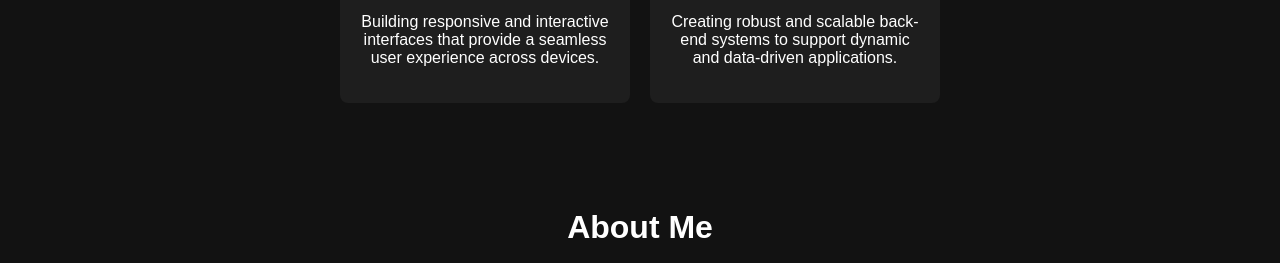
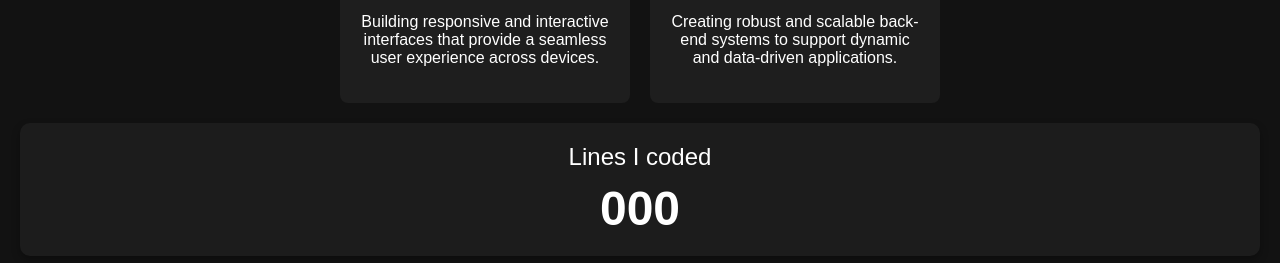
Before and after one commit to BlackDevLabs/BlackDevLabs.github.io, a plain HTML site: page index.html in a window 1280 px wide. Shown: the part 678-941 px from the top of the page. Drawn offline with Linux system fonts and the light colour scheme; some icons are missing.

Commit message:
Add files via upload

```diff
--- a/index.html
+++ b/index.html
@@ -94,6 +94,10 @@
             <p>Creating robust and scalable back-end systems to support dynamic and data-driven applications.</p>
         </div>
     </div>
+    <div class="counter-container">
+        <div class="title">Lines I coded</div>
+        <div class="counter" id="counter">000</div>
+    </div>
 </section>
 
 <section id="about">
--- a/script.js
+++ b/script.js
@@ -14,3 +14,29 @@ document.addEventListener("DOMContentLoaded", function() {
         window.scrollTo(0, 0);
     }, 1000);
 });
+let count = 0;
+
+function formatCount(count) {
+    if (count >= 1e6) {
+        return '1M';
+    } else if (count >= 1e3) {
+        let kPart = Math.floor(count / 1000);
+        let rest = count % 1000;
+        return `${kPart}k ${rest.toString().padStart(3, '0')}`;
+    } else {
+        return count.toString().padStart(3, '0');
+    }
+}
+
+function updateCounter() {
+    count += 2;
+    document.getElementById('counter').innerText = formatCount(count);
+}
+
+
+setInterval(updateCounter, 120000);
+
+
+document.addEventListener('DOMContentLoaded', () => {
+    document.getElementById('counter').innerText = formatCount(count);
+});
--- a/styles.css
+++ b/styles.css
@@ -147,3 +147,18 @@ body.hidden {
         transform: scale(1);
     }
 }
+.counter-container {
+    margin-top: 20px;
+    background: #1c1c1c;
+    padding: 20px;
+    border-radius: 10px;
+    box-shadow: 0 4px 8px rgba(0, 0, 0, 0.3);
+}
+.title {
+    font-size: 1.5em;
+    margin-bottom: 10px;
+}
+.counter {
+    font-size: 3em;
+    font-weight: bold;
+}
```
